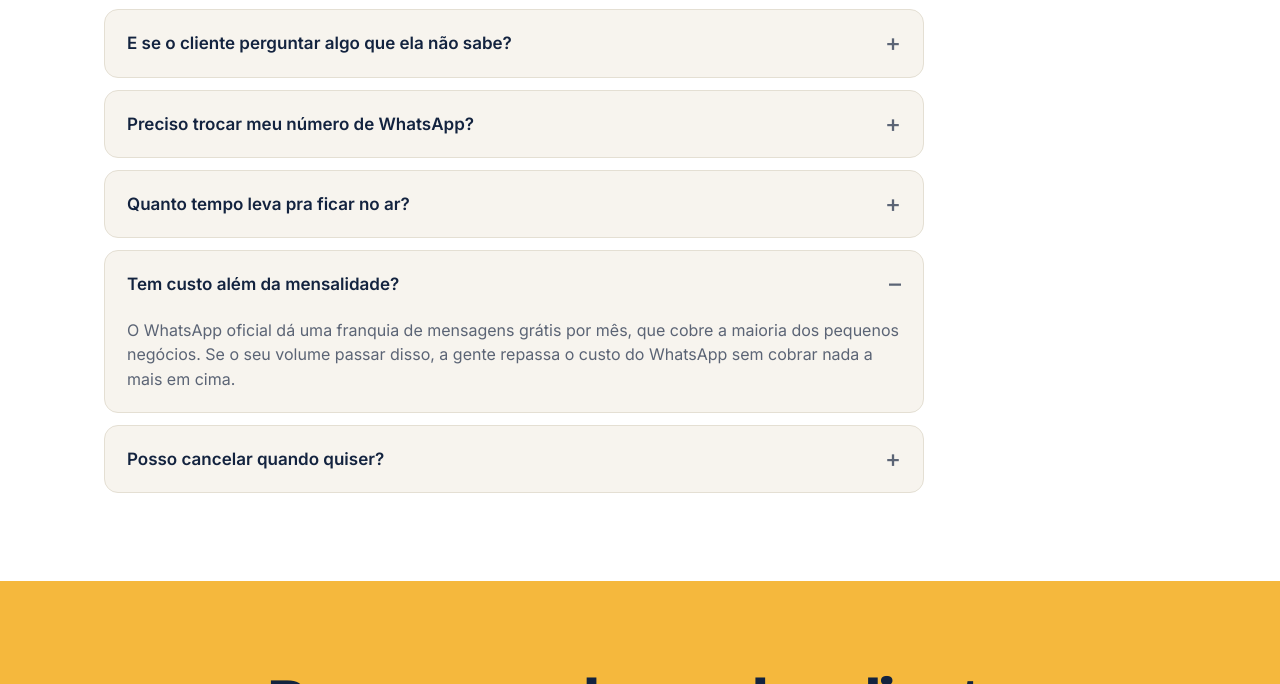
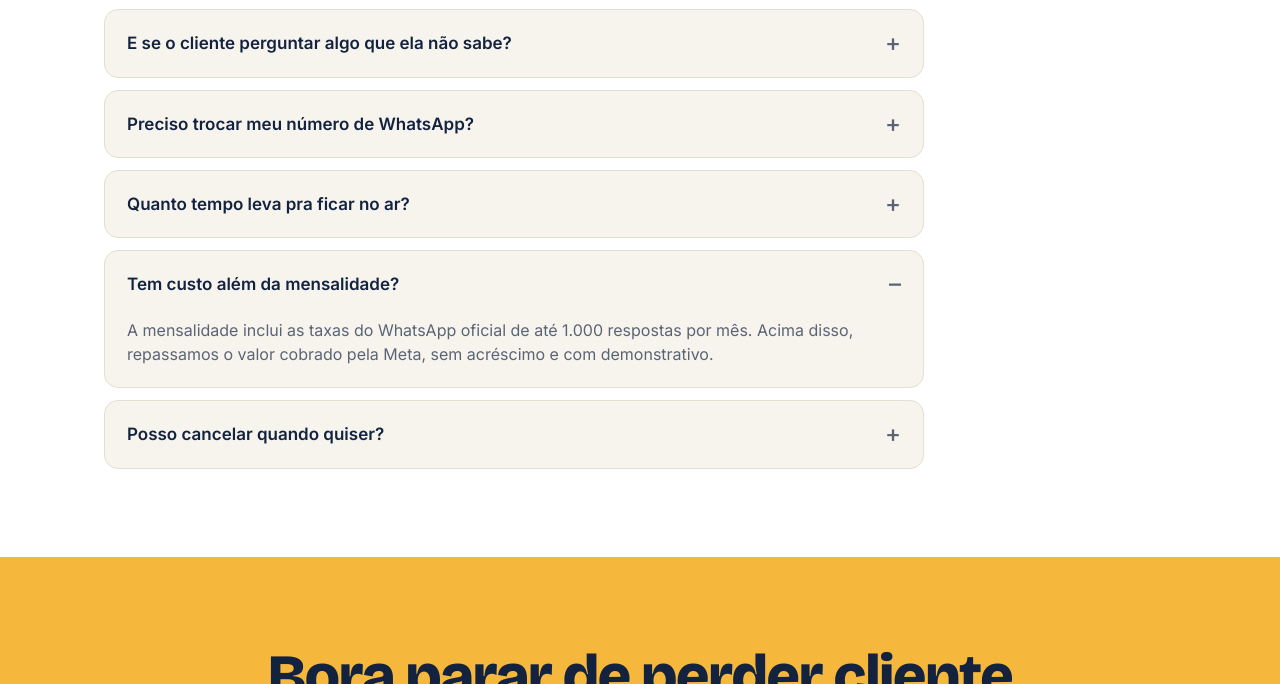
Before and after one commit to edu-srr/falau-site, a plain HTML site: page index.html in a window 1280 px wide. Both pictures are taken after a click on the heading "Tem custo além da mensalidade?". Shown: the part 4405-5089 px from the top of the page. Drawn offline with nearby package versions, Linux system fonts and the light colour scheme.

Commit message:
Atualiza FAQ: taxas da Meta inclusas até 1.000 respostas/mês
Co-Authored-By: Claude Sonnet 5.5 <noreply@anthropic.com>

```diff
--- a/index.html
+++ b/index.html
@@ -373,7 +373,7 @@
         </details>
         <details>
           <summary>Tem custo além da mensalidade?</summary>
-          <p>O WhatsApp oficial dá uma franquia de mensagens grátis por mês, que cobre a maioria dos pequenos negócios. Se o seu volume passar disso, a gente repassa o custo do WhatsApp sem cobrar nada a mais em cima.</p>
+          <p>A mensalidade inclui as taxas do WhatsApp oficial de até 1.000 respostas por mês. Acima disso, repassamos o valor cobrado pela Meta, sem acréscimo e com demonstrativo.</p>
         </details>
         <details>
           <summary>Posso cancelar quando quiser?</summary>
```
